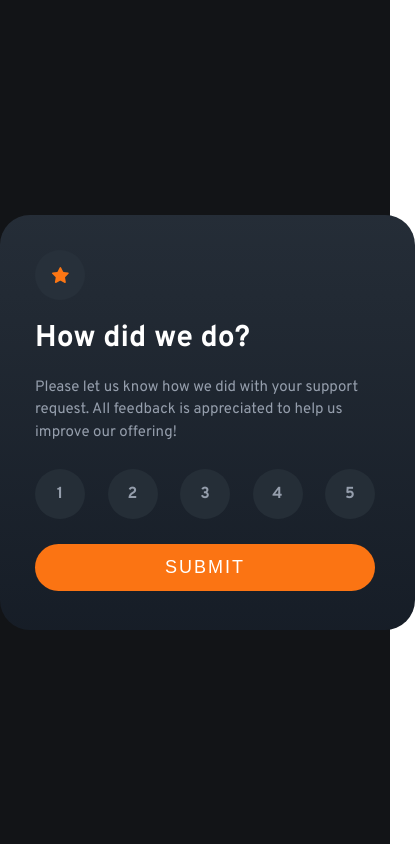
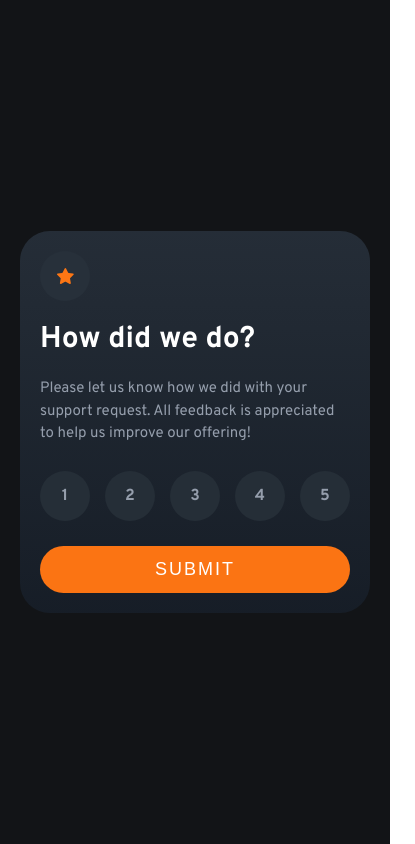
Before and after one commit to oleksandra-lavryk/Interactive-rating-component, a React (Create React App) app: page / in a window 390 px wide. Shown: the whole page, 415 px wide, since content can reach past the window. Built offline with nearby package versions, Linux system fonts and the light colour scheme.

Commit message:
added media queries for mobile view

```diff
--- a/src/components/Card/Card.styles.css
+++ b/src/components/Card/Card.styles.css
@@ -42,3 +42,11 @@
   justify-content: space-between;
   margin: 25px 0;
 }
+
+@media screen and (max-width: 455px) {
+  .card-container {
+    padding: 20px;
+    width: calc(100vw - 40px);
+    height: unset;
+  }
+}
--- a/src/components/RadioButton/RadioButton.styles.css
+++ b/src/components/RadioButton/RadioButton.styles.css
@@ -33,3 +33,16 @@
   background-color: hsl(217, 12%, 63%);
   color: hsl(0, 0%, 100%);
 }
+
+@media screen and (max-width: 375px) {
+  .rating-item label {
+    width: 42px;
+    height: 42px;
+  }
+
+  .submit-rating-button {
+    font-size: 16px;
+    padding: 10px 0;
+  }
+
+}
```
